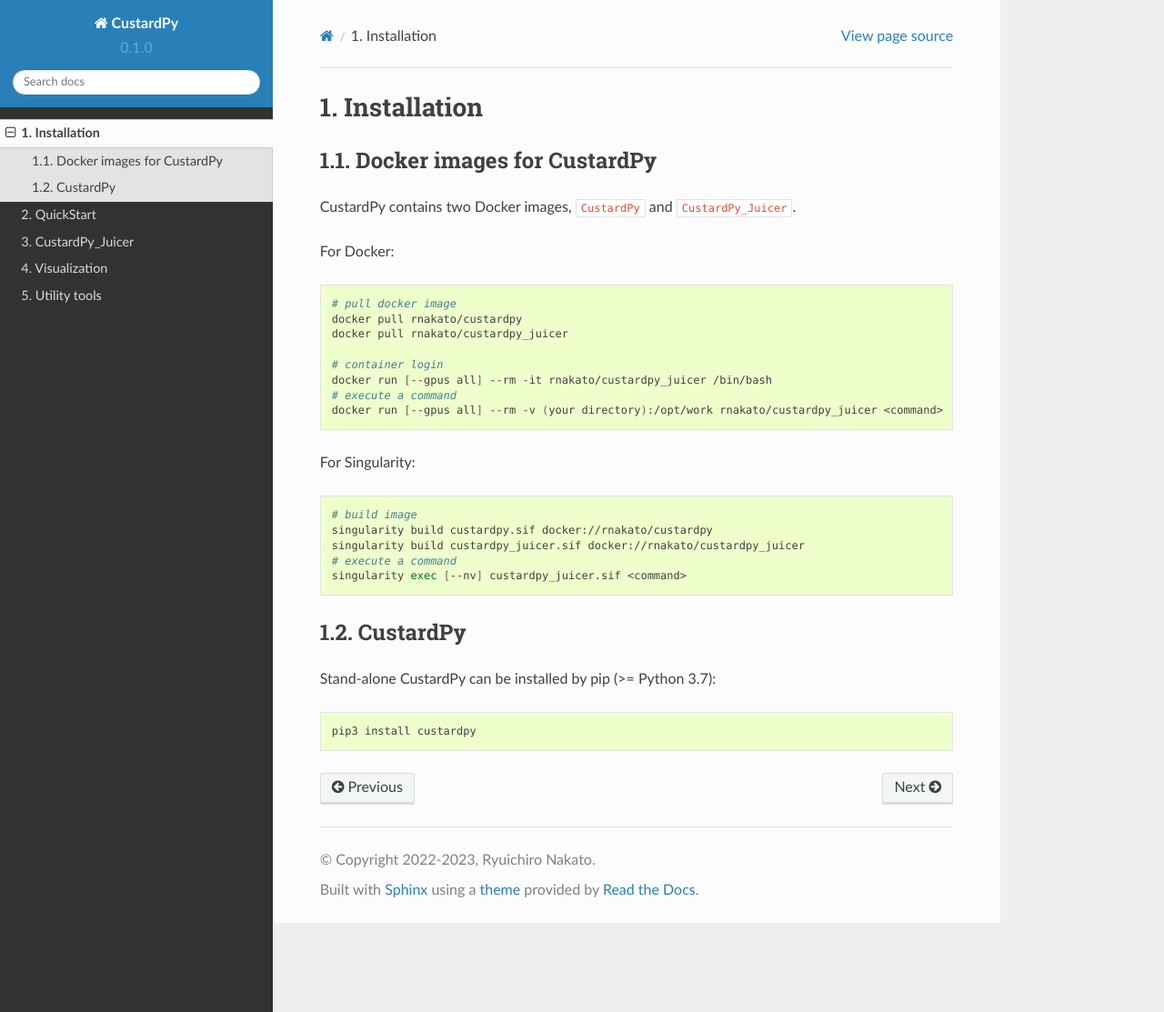
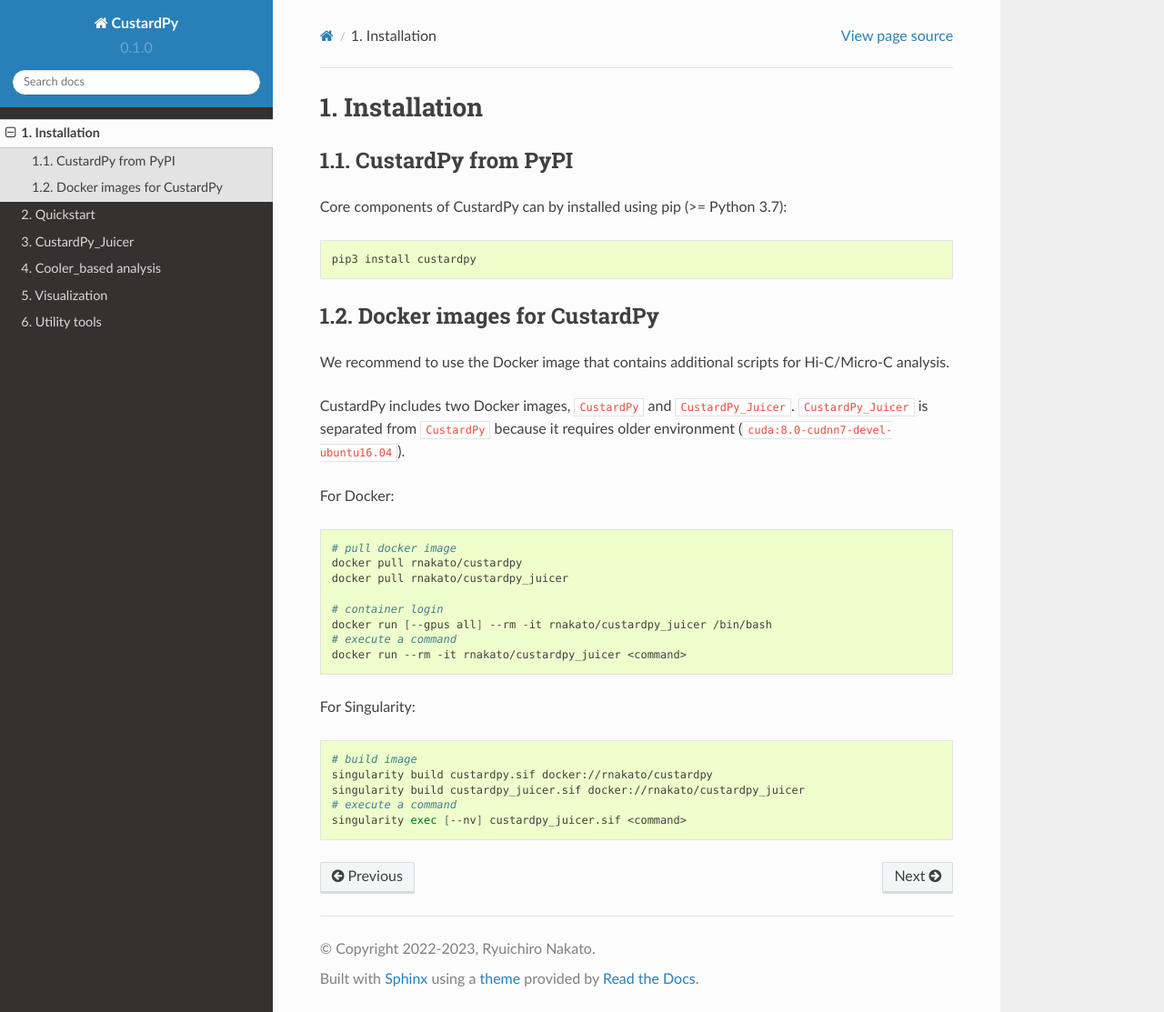
Before and after one commit to rnakato/CustardPy, a Sphinx documentation site: the page built from docs/content/Install.rst, in a window 1280 px wide and 1113 px high. Shown: the whole window at 91% size. Built offline with Sphinx 7.4.7 and the Read the Docs theme 2.0.0, drawn with Linux system fonts in a browser that asks for light colours.

Commit message:
add docs

```diff
--- a/docs/content/Install.rst
+++ b/docs/content/Install.rst
@@ -1,10 +1,23 @@
 Installation
 ================
+
+CustardPy from PyPI
+---------------------------------
+
+Core components of CustardPy can by installed using pip (>= Python 3.7):
+
+.. code-block:: bash
+
+    pip3 install custardpy
+
 
 Docker images for CustardPy
 ---------------------------------
 
-CustardPy contains two Docker images, ``CustardPy`` and ``CustardPy_Juicer``.
+We recommend to use the Docker image that contains additional scripts for Hi-C/Micro-C analysis.
+
+CustardPy includes two Docker images, ``CustardPy`` and ``CustardPy_Juicer``.
+``CustardPy_Juicer`` is separated from ``CustardPy`` because it requires older environment (``cuda:8.0-cudnn7-devel-ubuntu16.04``).
 
 For Docker:
 
@@ -17,7 +30,7 @@
    # container login
    docker run [--gpus all] --rm -it rnakato/custardpy_juicer /bin/bash
    # execute a command
-   docker run [--gpus all] --rm -v (your directory):/opt/work rnakato/custardpy_juicer <command>
+   docker run --rm -it rnakato/custardpy_juicer <command>
 
 For Singularity:
 
@@ -28,13 +41,3 @@
    singularity build custardpy_juicer.sif docker://rnakato/custardpy_juicer
    # execute a command
    singularity exec [--nv] custardpy_juicer.sif <command>
-
-
-CustardPy
----------------------------------
-
-Stand-alone CustardPy can be installed by pip (>= Python 3.7):
-
-.. code-block:: bash
-
-    pip3 install custardpy
--- a/docs/content/QuickStart.rst
+++ b/docs/content/QuickStart.rst
@@ -1,6 +1,5 @@
-QuickStart
+Quickstart
 =====================
-
 
 Full command example
 ----------------------------------------------------------------
--- a/docs/index.rst
+++ b/docs/index.rst
@@ -16,6 +16,7 @@
    content/Install
    content/QuickStart
    content/CustardPy_Juicer
+   content/Cooler
    content/Visualization
    content/Utils
 
```
Also changed, not shown: docs/content/Cooler.rst (added, +15 -0 lines).
